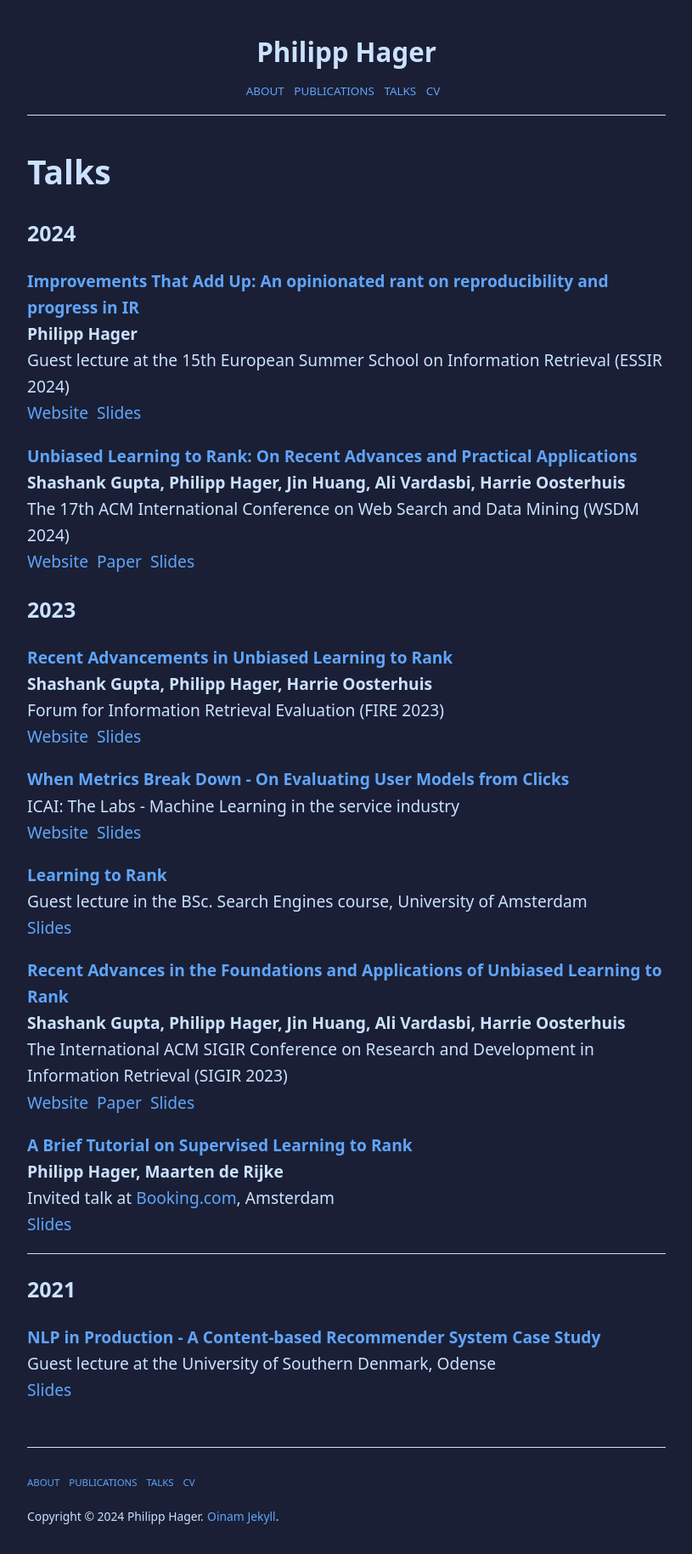
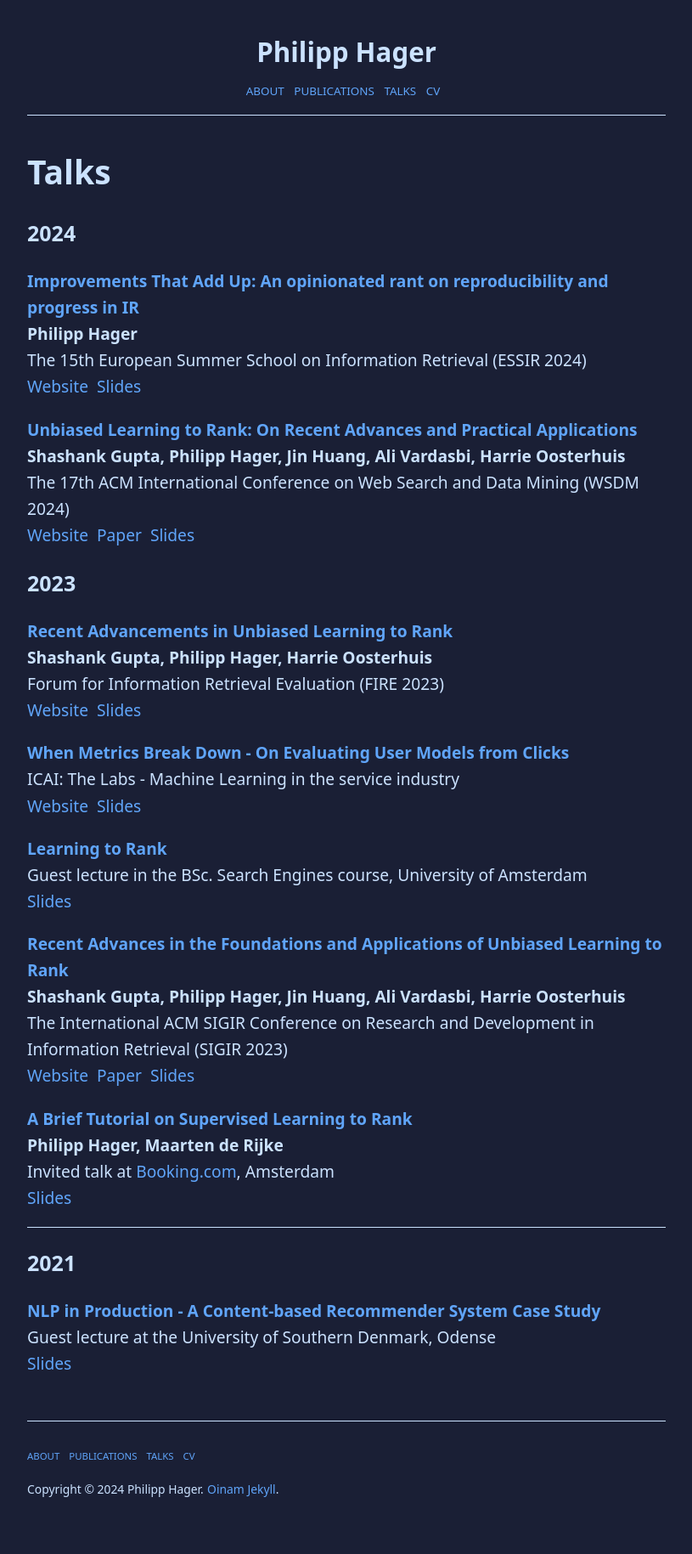
Before and after one commit to philipphager/philipphager.github.io, a Jekyll site: the page built from talks.md, in a window 1280 px wide. Shown: the whole page at 85% size, without its empty margins (232-1047 px from the left). Built offline with Jekyll 4.4.1, drawn with Linux system fonts in a browser that asks for light colours; after the commit the page ends 1798 px from its top, so only the background shows below that.

Commit message:
Update talks.md

```diff
--- a/talks.md
+++ b/talks.md
@@ -7,7 +7,7 @@ permalink: /talks/
 ### 2024
 **[Improvements That Add Up: An opinionated rant on reproducibility and progress in IR](/assets/talks/2024-07-02-essir24-reproducibility.pdf)**\\
 **Philipp Hager**\\
-Guest lecture at the 15th European Summer School on Information Retrieval (ESSIR 2024)\\
+The 15th European Summer School on Information Retrieval (ESSIR 2024)\\
 [Website](https://2024.essir.eu/speakers)
 &nbsp;[Slides](/assets/talks/2024-07-02-essir24-reproducibility.pdf)
 
```
